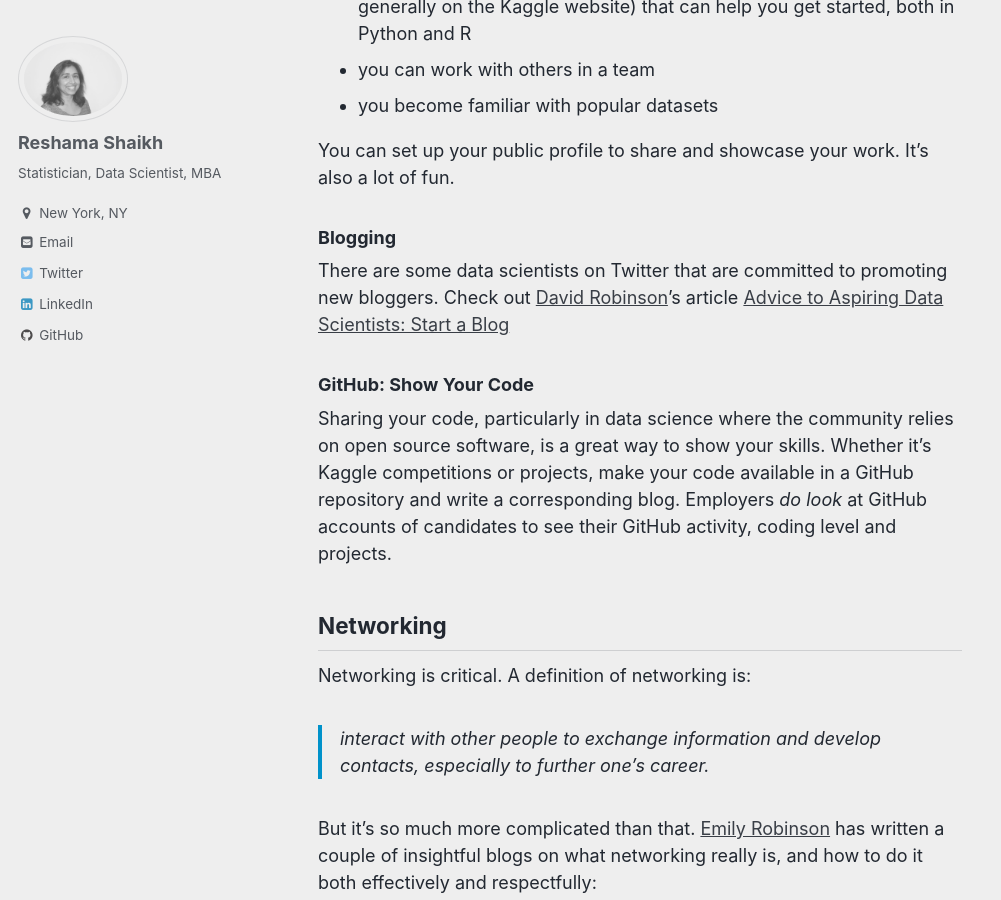
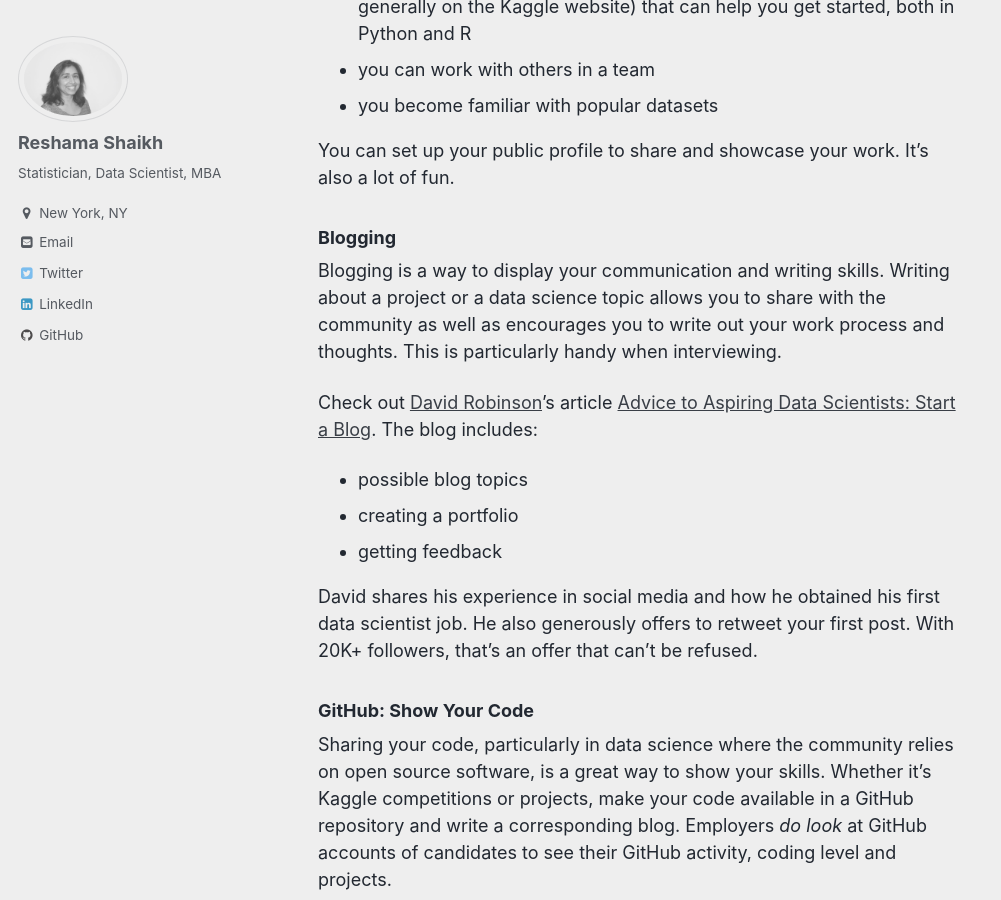
Before and after one commit to reshamas/reshamas.github.io, a Jekyll site: the page built from _posts/2018-02-26-first-data-science-job.md, in a window 1280 px wide and 900 px high, scrolled down 1723 px. Shown: the whole window, without its empty margins (0-1001 px from the left). Built offline with Jekyll 4.4.1, drawn with Linux system fonts in a browser that asks for light colours; some of the changed text lies outside the part shown.

Commit message:
Update 2018-02-26-first-data-science-job.md

```diff
--- a/_posts/2018-02-26-first-data-science-job.md
+++ b/_posts/2018-02-26-first-data-science-job.md
@@ -37,7 +37,14 @@
 You can set up your public profile to share and showcase your work.  It's also a lot of fun.
 
 ### Blogging
-There are some data scientists on Twitter that are committed to promoting new bloggers.  Check out [David Robinson](https://twitter.com/drob)'s article [Advice to Aspiring Data Scientists: Start a Blog](http://varianceexplained.org/r/start-blog/)
+Blogging is a way to display your communication and writing skills.  Writing about a project or a data science topic allows you to share with the community as well as encourages you to write out your work process and thoughts.  This is particularly handy when interviewing.
+
+Check out [David Robinson](https://twitter.com/drob)'s article [Advice to Aspiring Data Scientists: Start a Blog](http://varianceexplained.org/r/start-blog/).  The blog includes:
+- possible blog topics
+- creating a portfolio
+- getting feedback
+
+David shares his experience in social media and how he obtained his first data scientist job.  He also generously offers to retweet your first post.  With 20K+ followers, that's an offer that can't be refused.
 
 ### GitHub: Show Your Code
 Sharing your code, particularly in data science where the community relies on open source software, is a great way to show your skills.  Whether it's Kaggle competitions or projects, make your code available in a GitHub repository and write a corresponding blog.  Employers *do look* at GitHub accounts of candidates to see their GitHub activity, coding level and projects.
```
